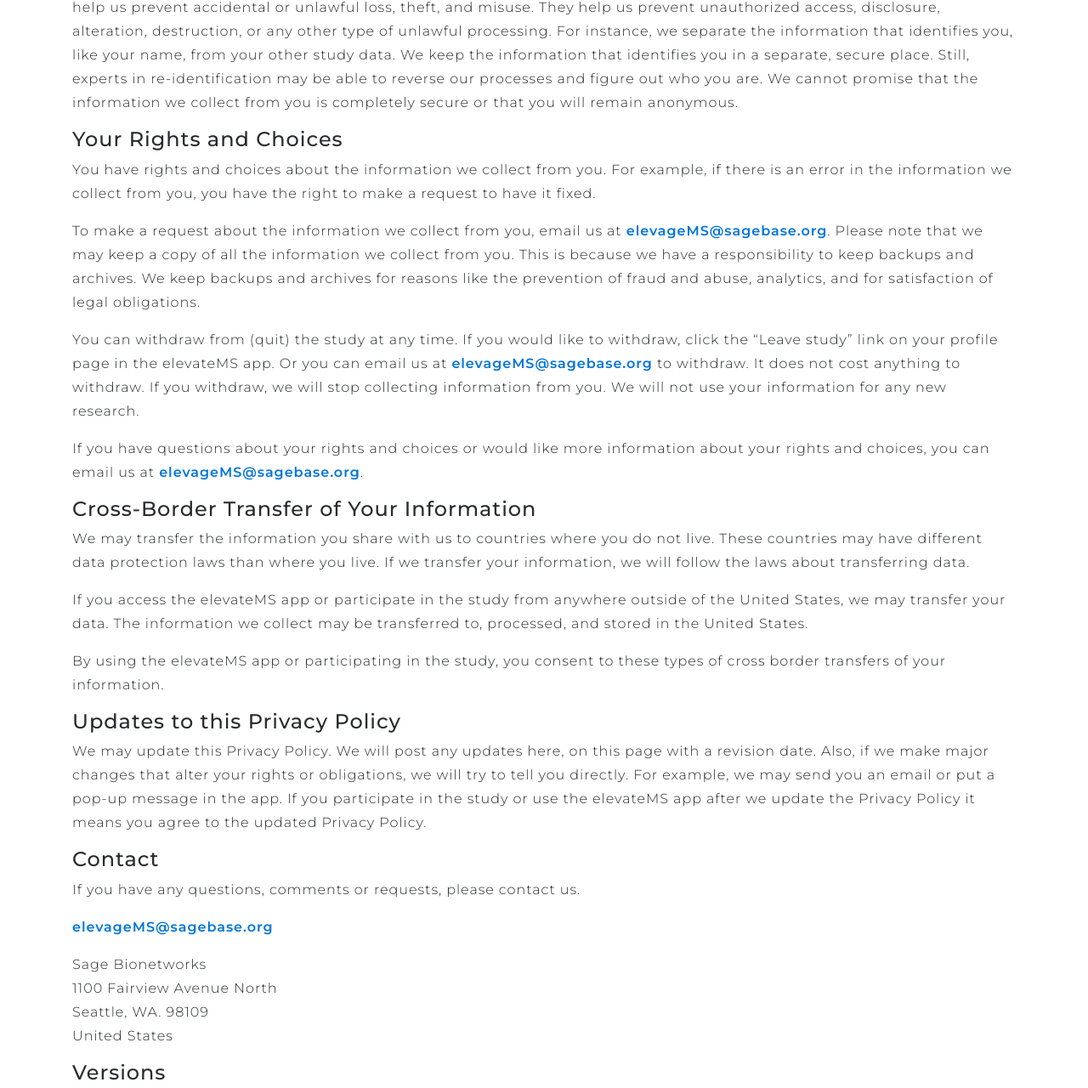
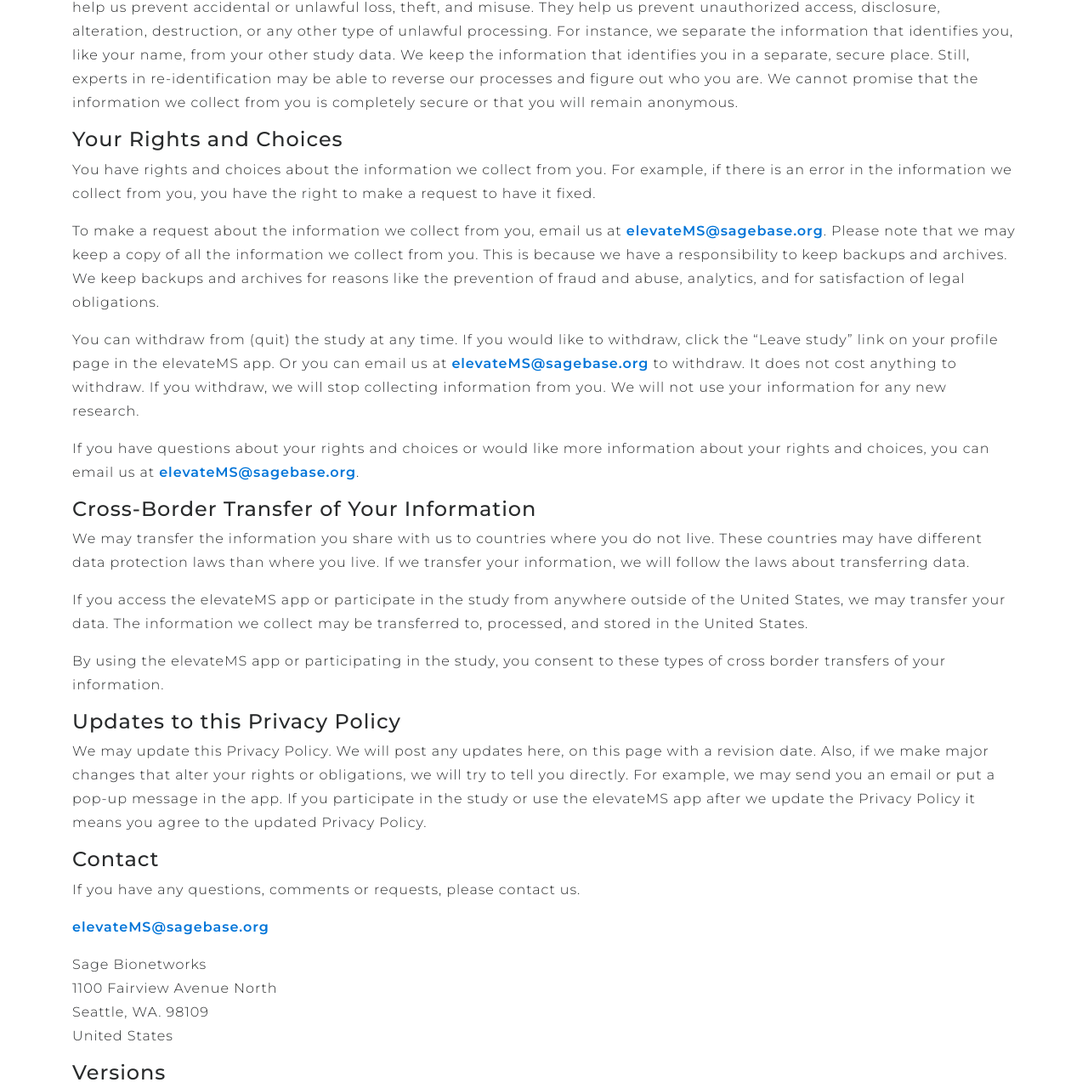
Before and after one commit to Sage-Bionetworks/web-elevate-ms, a plain HTML site: page privacy-policy/index.html in a window 1280 px wide. Shown: the part 3520-4800 px from the top of the page at 85% size. Drawn offline with nearby package versions, Linux system fonts and the light colour scheme.

Commit message:
Fix elevage to elevate

```diff
--- a/privacy-policy/index.html
+++ b/privacy-policy/index.html
@@ -310,7 +310,7 @@
             chosen to allow them to do so. The sponsor and study team will have no oversight on the future research that
             qualified researchers may conduct with the coded study data. For more information about our data practices
             in the context of the Synapse research platform, see the
-            <a href="https://www.synapse.org/static/governance/SynapseelevageMS.pdf">Synapse Privacy Policy.</a>
+            <a href="https://www.synapse.org/static/governance/SynapseElevateMS.pdf">Synapse Privacy Policy.</a>
         </p>
         <h4>Do Not Track</h4>
         <p>
@@ -335,7 +335,7 @@
         </p>
         <p>
             To make a request about the information we collect from you, email us at
-            <a href="mailto:elevageMS@sagebase.org">elevageMS@sagebase.org</a>. Please note that we may keep a copy of
+            <a href="mailto:elevateMS@sagebase.org">elevateMS@sagebase.org</a>. Please note that we may keep a copy of
             all the information we collect from you. This is because we have a responsibility to keep backups and
             archives. We keep backups and archives for reasons like the prevention of fraud and abuse, analytics, and
             for satisfaction of legal obligations.
@@ -343,13 +343,13 @@
         <p>
             You can withdraw from (quit) the study at any time. If you would like to withdraw, click the “Leave study”
             link on your profile page in the elevateMS app. Or you can email us at
-            <a href="mailto:elevageMS@sagebase.org">elevageMS@sagebase.org</a> to withdraw. It does not cost anything to
+            <a href="mailto:elevateMS@sagebase.org">elevateMS@sagebase.org</a> to withdraw. It does not cost anything to
             withdraw. If you withdraw, we will stop collecting information from you. We will not use your information
             for any new research.
         </p>
         <p>
             If you have questions about your rights and choices or would like more information about your rights and
-            choices, you can email us at <a href="mailto:elevageMS@sagebase.org">elevageMS@sagebase.org</a>.
+            choices, you can email us at <a href="mailto:elevateMS@sagebase.org">elevateMS@sagebase.org</a>.
         </p>
 
         <h4>Cross-Border Transfer of Your Information</h4>
@@ -378,7 +378,7 @@
         <h4>Contact</h4>
         <p>If you have any questions, comments or requests, please contact us.
         </p>
-        <p><a href="mailto:elevageMS@sagebase.org">elevageMS@sagebase.org</a>
+        <p><a href="mailto:elevateMS@sagebase.org">elevateMS@sagebase.org</a>
         </p>
         <p>Sage Bionetworks<br>
             1100 Fairview Avenue North<br>
```
Also changed, not shown: support/index.html (+1 -1 lines).
